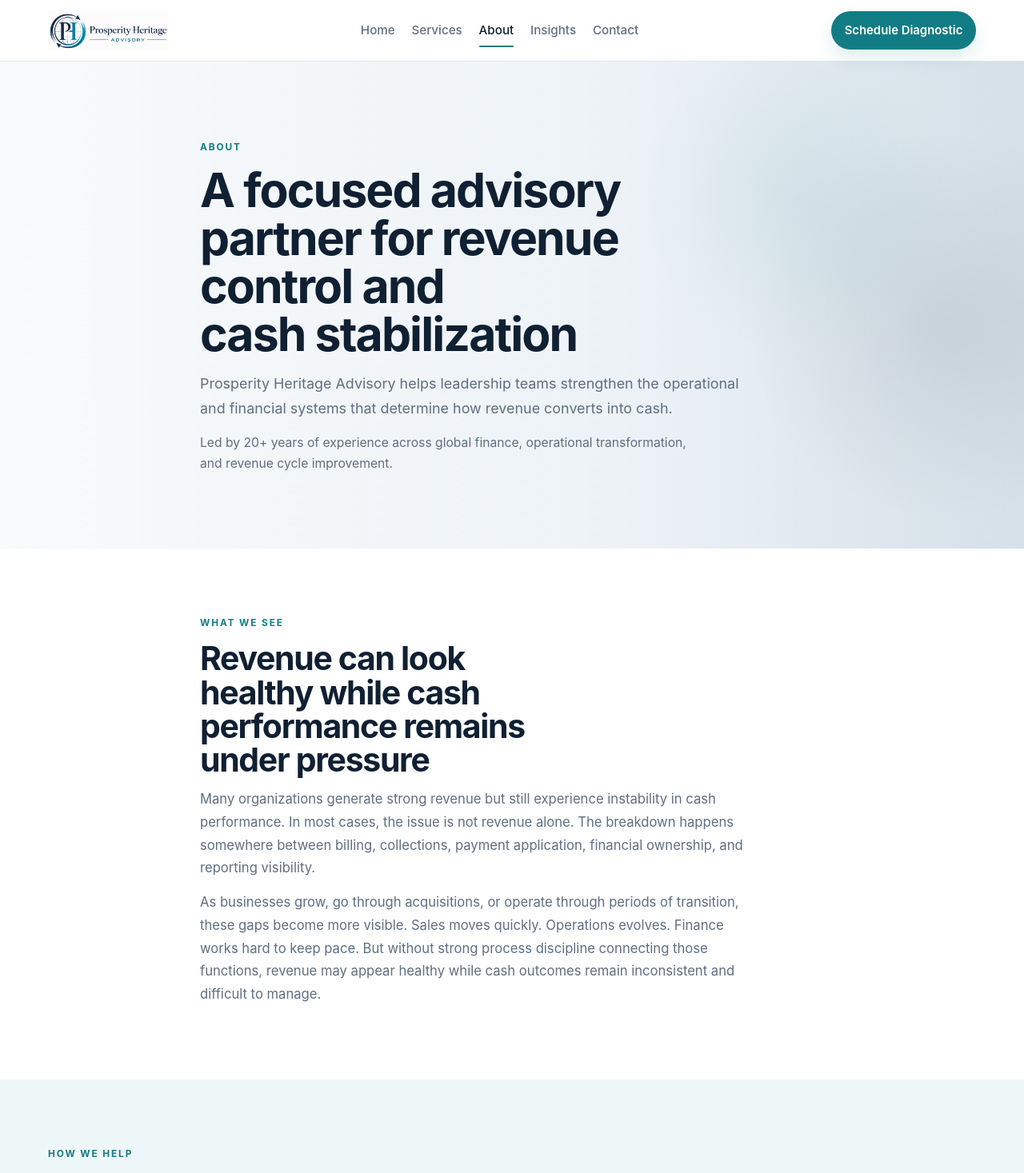
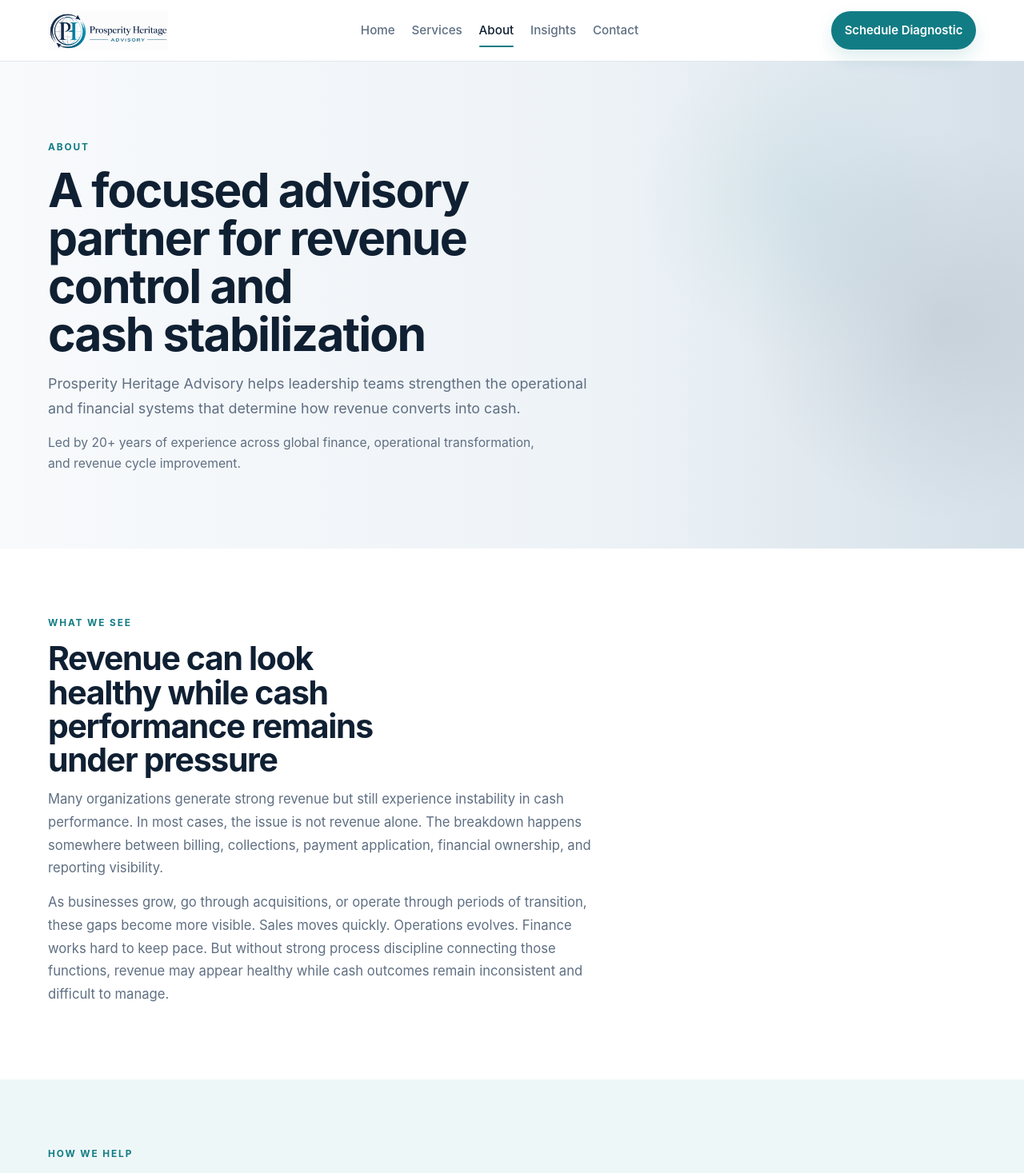
Before and after one commit to pjechete/prosperity-heritage-Advisory-Services, a Next.js app: page /about in a window 1280 px wide. Shown: the top 1467 px of the page at 80% size. Built offline with nearby package versions, Linux system fonts and the light colour scheme.

Commit message:
Update page.tsx

```diff
--- a/src/app/about/page.tsx
+++ b/src/app/about/page.tsx
@@ -4,7 +4,7 @@ export default function AboutPage() {
   return (
     <main>
       <section className="page-hero">
-        <div className="narrow">
+        <div className="container">
           <p className="eyebrow">About</p>
           <h1 className="page-title">A focused advisory partner for revenue control and cash stabilization</h1>
 
@@ -22,7 +22,7 @@ export default function AboutPage() {
       </section>
 
       <section className="section">
-        <div className="narrow">
+        <div className="container">
           <p className="section-label">What we see</p>
           <h2 className="section-title">
             Revenue can look healthy while cash performance remains under pressure
@@ -142,7 +142,7 @@ export default function AboutPage() {
       </section>
 
       <section className="cta-section">
-        <div className="narrow">
+        <div className="container">
           <div className="cta-box">
             <p className="section-label">Next step</p>
             <h2>Let’s strengthen the systems behind cash performance</h2>
```
